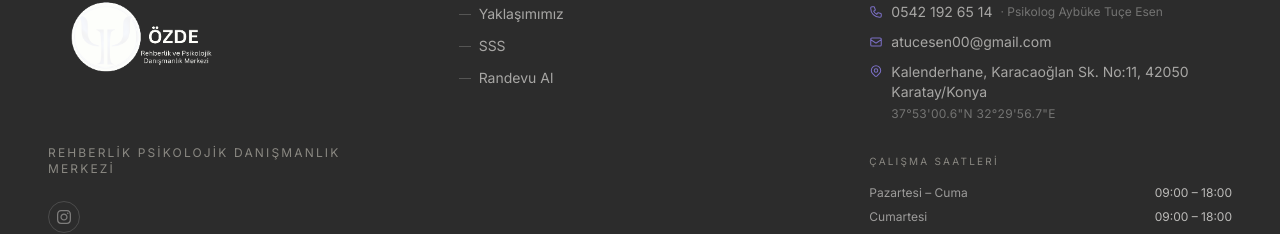
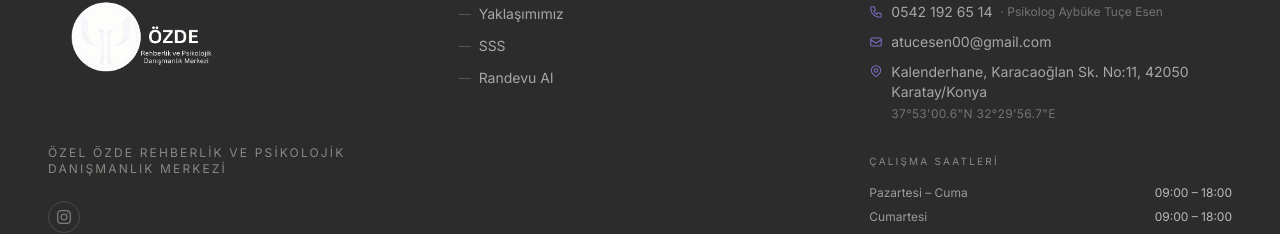
Before and after one commit to sinankerimcanan/psikologwebapp, a Next.js app: page / in a window 1280 px wide. Shown: the part 6003-6237 px from the top of the page. Built offline with nearby package versions, Linux system fonts and the light colour scheme.

Commit message:
fix: update footer text for improved clarity and branding

```diff
--- a/app/components/Footer.tsx
+++ b/app/components/Footer.tsx
@@ -73,7 +73,7 @@ export default function Footer() {
                   className="h-50 w-auto brightness-5 invert"
                 />
                 <p className="font-sans text-xs tracking-[0.18em] uppercase text-warm-gray mt-2">
-                  Rehberlik Psikolojik Danışmanlık Merkezi
+                  Özel Özde Rehberlik ve Psikolojik Danışmanlık Merkezi
                 </p>
               </div>
               {/* Social icons */}
```
